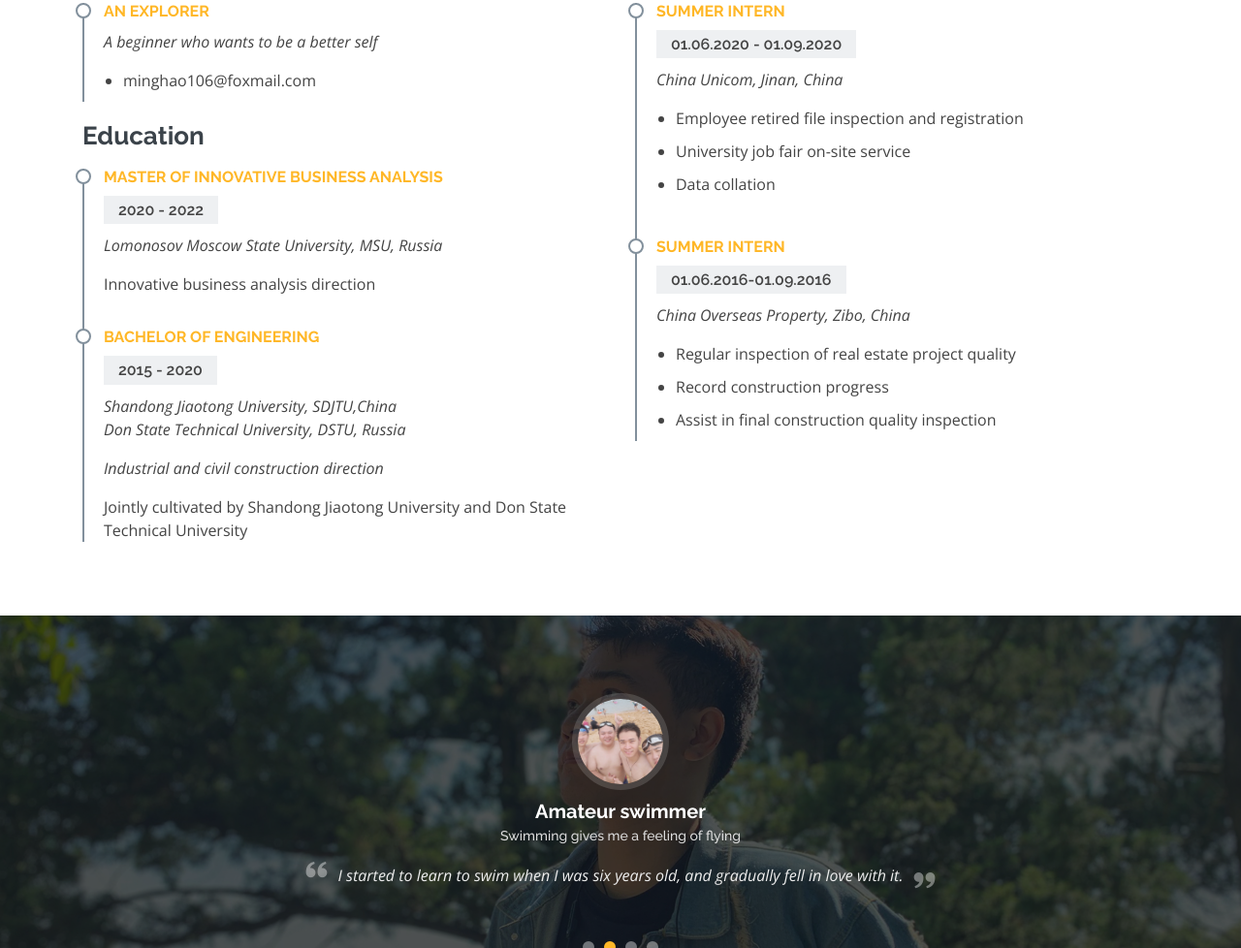
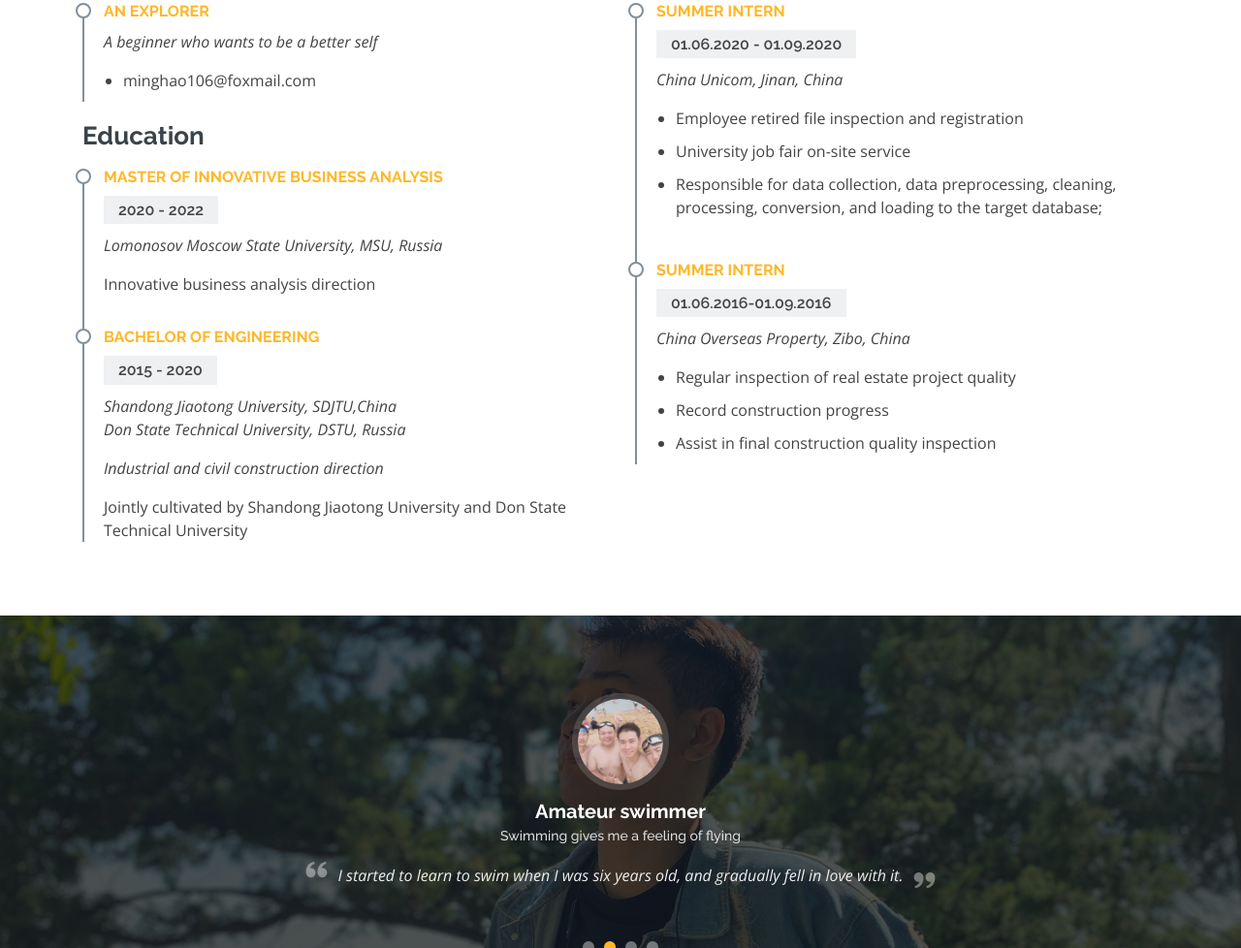
Before and after one commit to Powerstation106/CV, a plain HTML site: page index.html in a window 1280 px wide. Shown: the part 1887-2865 px from the top of the page at 97% size. Drawn offline with nearby package versions, Linux system fonts and the light colour scheme.

Commit message:
Update index.html

```diff
--- a/index.html
+++ b/index.html
@@ -204,7 +204,7 @@
               <ul>
                 <li>Employee retired file inspection and registration</li>
                 <li>University job fair on-site service</li>
-                <li>Data collation</li>
+                <li>Responsible for data collection, data preprocessing, cleaning, processing, conversion, and loading to the target database;</li>
               </ul>
               </p>
             </div>
```
